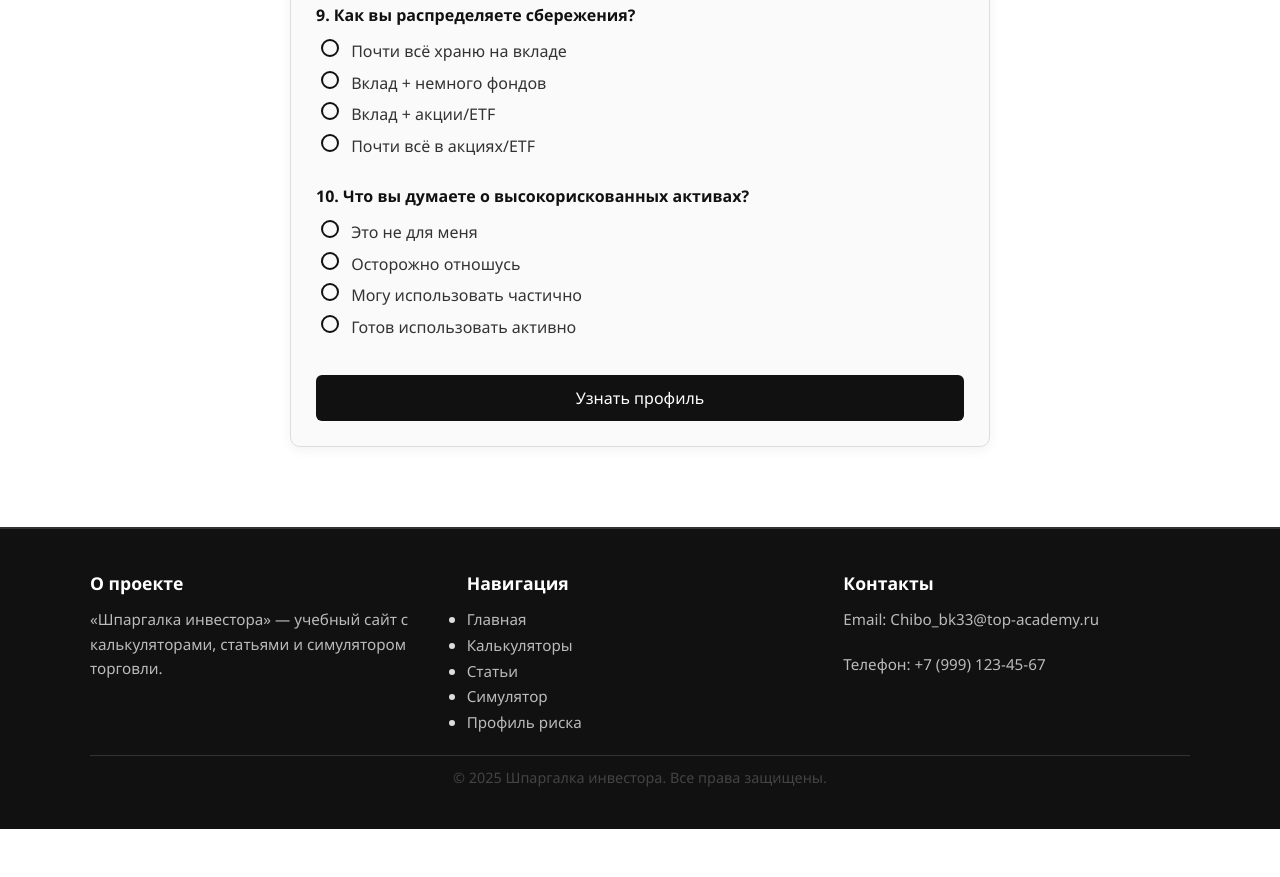
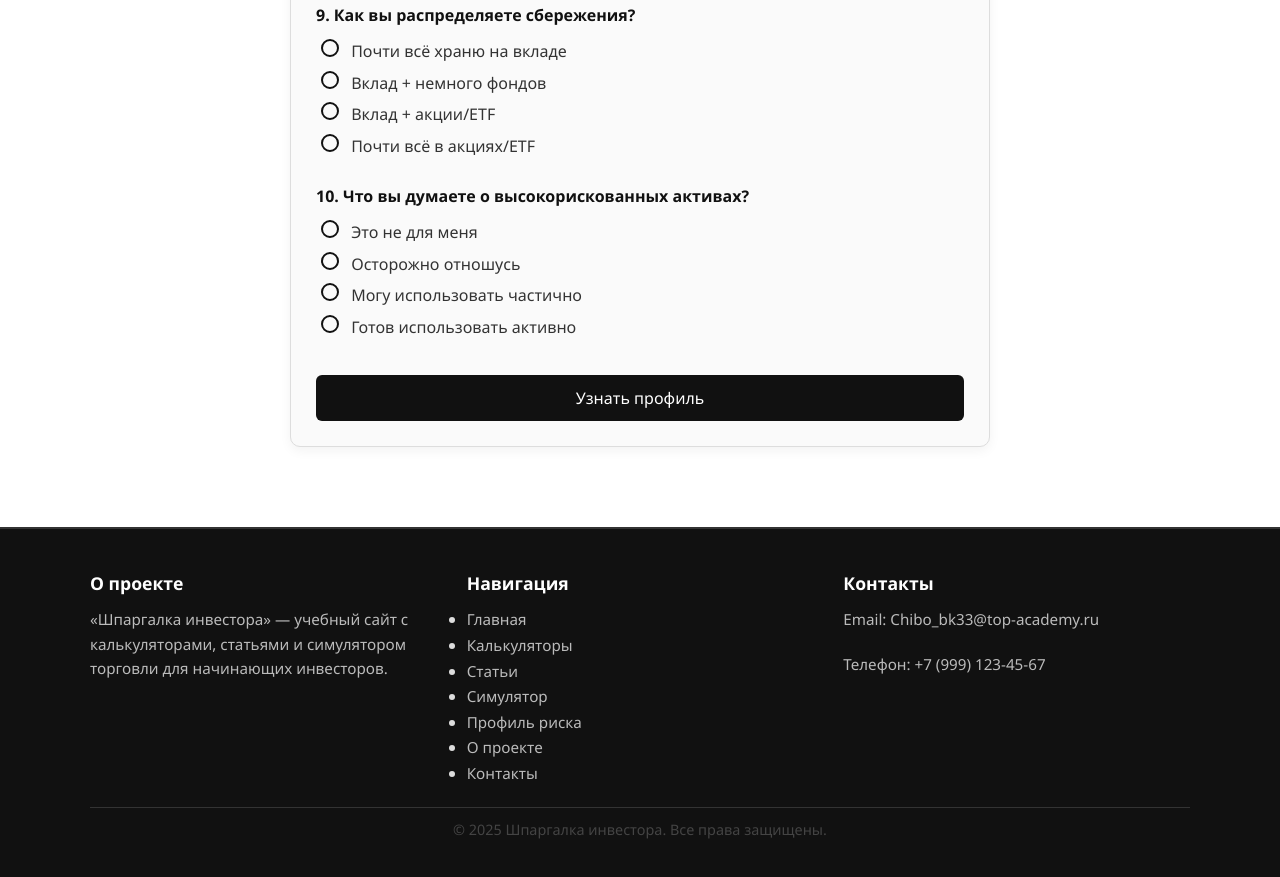
Before and after one commit to Qvart2/Invest-cheatsheet, a plain HTML site: page risk.html in a window 1280 px wide. Shown: the part 1770-2647 px from the top of the page. Before the commit the page ends 2599 px from the top, so only its background shows below. Drawn offline with Linux system fonts and the light colour scheme.

Commit message:
исправление footer'а

```diff
--- a/risk.html
+++ b/risk.html
@@ -127,9 +127,8 @@
     <div class="footer-columns">
       <div class="footer-col">
         <h4>О проекте</h4>
-        <p>«Шпаргалка инвестора» — учебный сайт с калькуляторами, статьями и симулятором торговли.</p>
+        <p>«Шпаргалка инвестора» — учебный сайт с калькуляторами, статьями и симулятором торговли для начинающих инвесторов.</p>
       </div>
-
       <div class="footer-col">
         <h4>Навигация</h4>
         <ul>
@@ -138,16 +137,16 @@
           <li><a href="articles.html">Статьи</a></li>
           <li><a href="trading.html">Симулятор</a></li>
           <li><a href="risk.html">Профиль риска</a></li>
+          <li><a href="about.html">О проекте</a></li>
+          <li><a href="contacts.html">Контакты</a></li>
         </ul>
       </div>
-
       <div class="footer-col">
         <h4>Контакты</h4>
         <p>Email: Chibo_bk33@top-academy.ru</p>
         <p>Телефон: +7 (999) 123-45-67</p>
       </div>
     </div>
-
     <div class="footer-bottom">
       <p>&copy; 2025 Шпаргалка инвестора. Все права защищены.</p>
     </div>
```
Also changed, not shown: about.html (+1 -0 lines), articles.html (+1 -0 lines), calculators.html (+1 -0 lines), contacts.html (+2 -1 lines), trading.html (+1 -0 lines).
